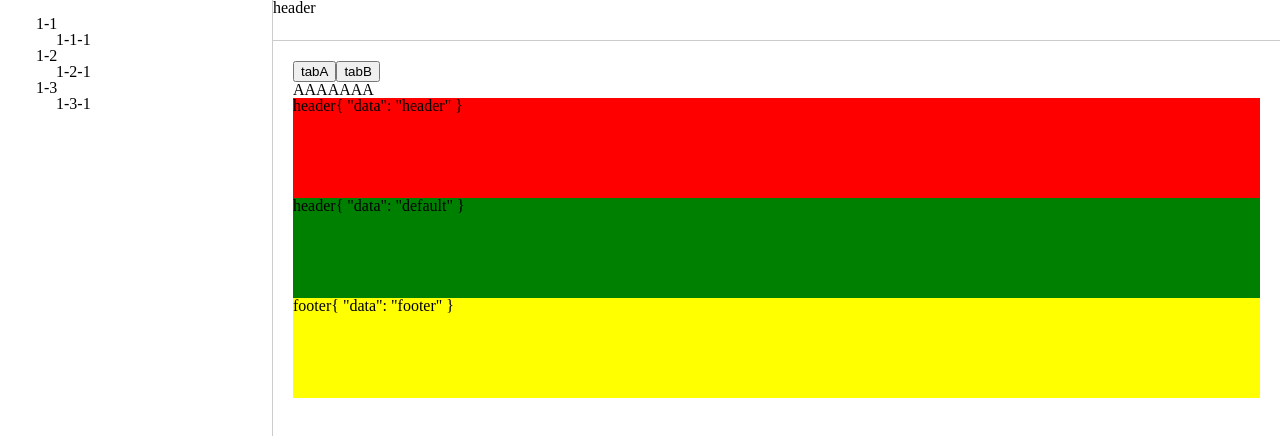
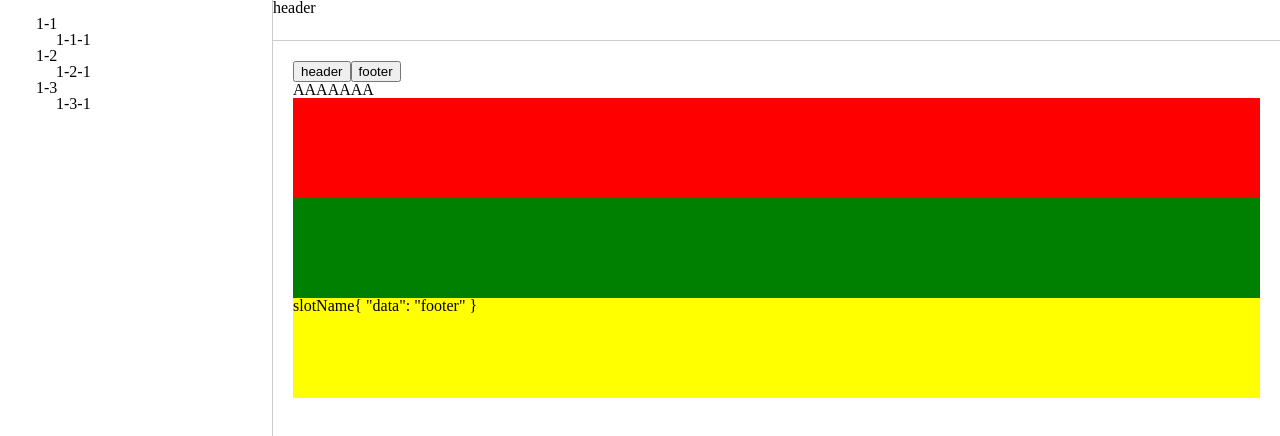
Before and after one commit to wangliuyong/vue3-vite, a Vue app: page / in a window 1280 px wide. Shown: the top 436 px of the page. Built offline with nearby package versions, Linux system fonts and the light colour scheme.

Commit message:
动态插槽

```diff
--- a/src/layout/Content/index.vue
+++ b/src/layout/Content/index.vue
@@ -11,30 +11,36 @@
     </div>
     <component :is="currentComponent.comName"></component>
     <Dialog>
-      <template #header="data"> header{{data}} </template>
+      <template #[slotName]="data"> slotName{{data}} </template>
+      <!-- <template #header="data"> header{{data}} </template>
       <template #default="data"> header{{data}} </template>
-      <template #footer="data"> footer{{data}} </template>
+      <template #footer="data"> footer{{data}} </template> -->
     </Dialog>
   </div>
 </template>
 <script setup lang="ts">
 import { Tab, Com } from "../../models/menu";
-import A from "../../components/A.vue";
-import B from "../../components/B.vue";
-import Dialog from "../../components/Dialog/index.vue";
+import A from "@/components/A.vue";
+import B from "@/components/B.vue";
+import Dialog from "@/components/Dialog/index.vue";
 
 const data = reactive<Tab[]>([
-  { name: "tabA", comName: markRaw(A) }, // 标记不做代理，无响应式
-  { name: "tabB", comName: markRaw(B) }, // 标记不做代理，无响应式
+  { name: "header", comName: markRaw(A) }, // 标记不做代理，无响应式
+  { name: "footer", comName: markRaw(B) }, // 标记不做代理，无响应式
 ]);
 
 const currentComponent = reactive<Com>({
   comName: data[0].comName,
 });
 
+const slotName = ref('footer')
+
 const changeCom = (item: Tab) => {
   currentComponent.comName = item.comName;
+  slotName.value = item.name
 };
+
+
 </script>
 <style lang="less" scoped>
 .content {
--- /dev/null
+++ b/src/types/common.d.ts
@@ -0,0 +1 @@
+declare '@/models/menu'
--- a/tsconfig.node.json
+++ b/tsconfig.node.json
@@ -2,7 +2,11 @@
   "compilerOptions": {
     "composite": true,
     "module": "esnext",
-    "moduleResolution": "node"
+    "moduleResolution": "node",
+    "allowSyntheticDefaultImports": true
+  },
+  "paths": {
+    "@/*": ["src/*"]
   },
   "include": ["vite.config.ts"]
 }
--- a/vite.config.ts
+++ b/vite.config.ts
@@ -1,7 +1,7 @@
 import { defineConfig } from "vite";
 import vue from "@vitejs/plugin-vue";
 import AutoImport from "unplugin-auto-import/vite";
-// import path from "path";
+import path from "path";
 
 // https://vitejs.dev/config/
 export default defineConfig({
@@ -16,7 +16,7 @@ export default defineConfig({
   ],
   resolve: {
     alias: {
-      // "@": path.resolve(__dirname, "src"),
+      "@": path.resolve(__dirname, "src"),
       // "components": path.resolve(__dirname, "src/components"),
       // "styles": path.resolve(__dirname, "src/styles"),
       // "plugins": path.resolve(__dirname, "src/plugins"),
```
Also changed, not shown: tsconfig.json (+6 -1 lines).
